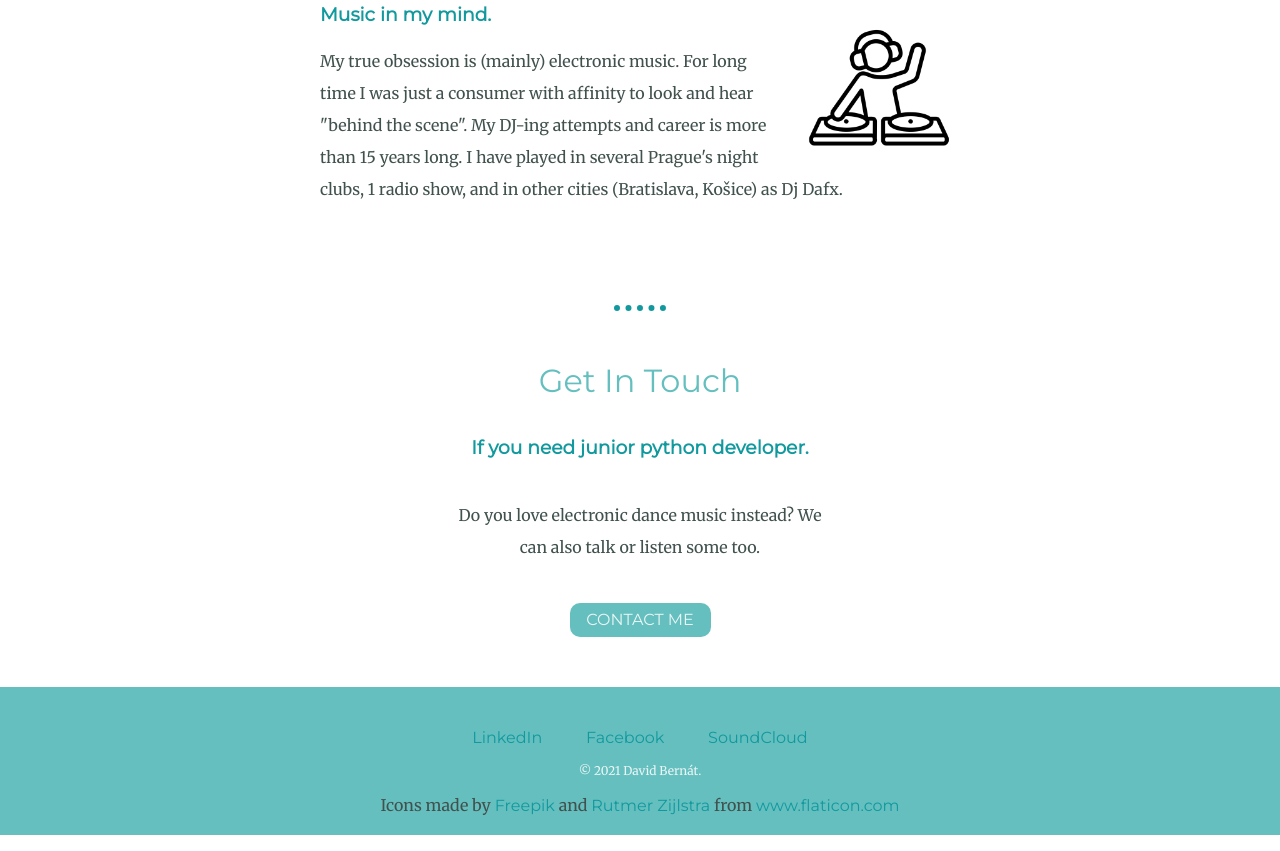
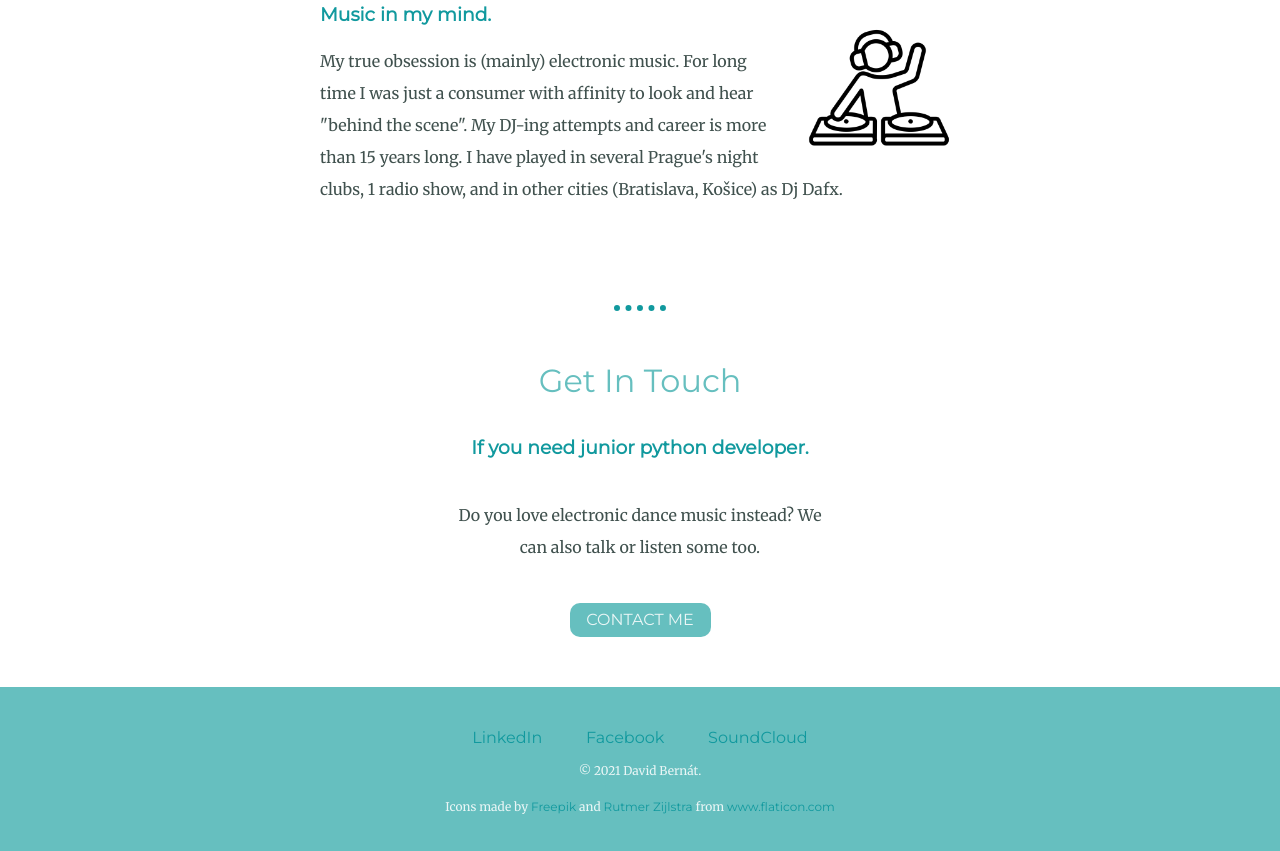
Before and after one commit to DavidBernatDafx/personal-page, a plain HTML site: page index.html in a window 1280 px wide. Shown: the part 1741-2592 px from the top of the page. Drawn offline with Linux system fonts and the light colour scheme.

Commit message:
edited footer image sources styling

```diff
--- a/index.html
+++ b/index.html
@@ -53,7 +53,8 @@
       <a class="footer-link" href="https://www.facebook.com/djdafx/">Facebook</a>
       <a class="footer-link" href="https://soundcloud.com/david-dafx-bern-t">SoundCloud</a>
       <p class="copyright">© 2021 David Bernát.</p>
-      <div>Icons made by <a class="footer-link2" href="https://www.freepik.com" title="Freepik">Freepik</a> and <a class="footer-link2" href="" title="Rutmer Zijlstra">Rutmer Zijlstra</a> from <a class="footer-link2" href="https://www.flaticon.com/" title="Flaticon">www.flaticon.com</a></div>
+      <p class="copyright">Icons made by <a class="footer-link2" href="https://www.freepik.com" title="Freepik">Freepik</a> and <a class="footer-link2" href="" title="Rutmer Zijlstra">Rutmer Zijlstra</a> from <a class="footer-link2" href="https://www.flaticon.com/" title="Flaticon">www.flaticon.com</a></p>
+
     </div>
 
 </body>
```
